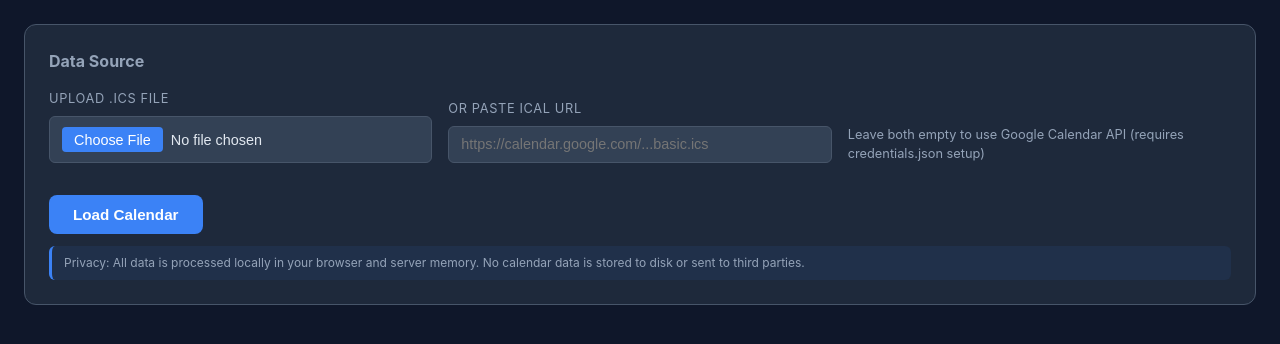
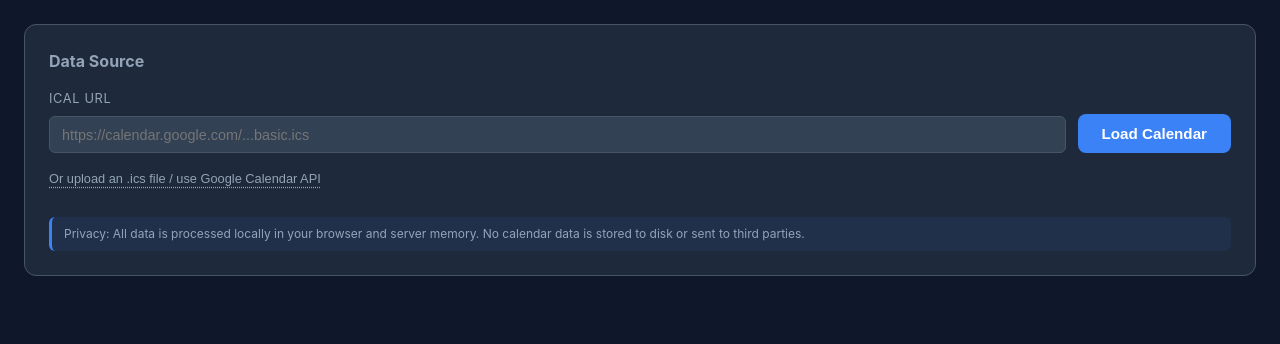
Before and after one commit to 4site-interactive-studios/ai-calendar-analysis, a Flask app: page / in a window 1280 px wide. Shown: the part 63-407 px from the top of the page. Run offline with Flask 3, Linux system fonts and the light colour scheme.

Commit message:
Promote iCal URL as primary input, add loading spinner
- Restructure data source section: iCal URL input is now front and center
  with the Load Calendar button inline beside it
- File upload and Google API options collapsed behind a toggle link
- Add full-screen loading overlay with spinner during initial calendar load
- Add inline spinners in the filter status bar during filter/reload operations

https://claude.ai/code/session_01CYdD7d5ApEwdLvsPVbLqBJ

```diff
--- a/cal_analyzer/web/templates/dashboard.html
+++ b/cal_analyzer/web/templates/dashboard.html
@@ -68,24 +68,127 @@
             color: var(--text-dim);
         }
 
-        .upload-grid {
-            display: grid;
-            grid-template-columns: 1fr 1fr 1fr;
-            gap: 1rem;
+        .url-row {
+            display: flex;
+            gap: 0.75rem;
             align-items: end;
         }
 
-        .upload-option {
+        .url-row .url-input-wrap {
+            flex: 1;
             display: flex;
             flex-direction: column;
             gap: 0.5rem;
         }
 
-        .upload-option label {
+        .url-row .url-input-wrap label {
             font-size: 0.8rem;
             color: var(--text-dim);
             text-transform: uppercase;
             letter-spacing: 0.05em;
+        }
+
+        .url-row .btn { margin-top: 0; white-space: nowrap; }
+
+        .alt-source {
+            margin-top: 0.75rem;
+        }
+
+        .alt-source-toggle {
+            background: none;
+            border: none;
+            color: var(--text-dim);
+            font-size: 0.8rem;
+            cursor: pointer;
+            padding: 0;
+            text-decoration: underline;
+            text-decoration-style: dotted;
+            text-underline-offset: 3px;
+        }
+
+        .alt-source-toggle:hover { color: var(--text); }
+
+        .alt-source-content {
+            display: none;
+            margin-top: 0.75rem;
+            padding: 0.75rem;
+            background: var(--surface2);
+            border-radius: 8px;
+        }
+
+        .alt-source-content.visible { display: block; }
+
+        .alt-source-content label {
+            font-size: 0.75rem;
+            color: var(--text-dim);
+            text-transform: uppercase;
+            letter-spacing: 0.05em;
+            display: block;
+            margin-bottom: 0.35rem;
+        }
+
+        .alt-source-content .alt-hint {
+            font-size: 0.75rem;
+            color: var(--text-dim);
+            margin-top: 0.35rem;
+        }
+
+        /* Spinner */
+        .spinner {
+            display: inline-block;
+            width: 18px;
+            height: 18px;
+            border: 2.5px solid rgba(148, 163, 184, 0.25);
+            border-top-color: var(--accent);
+            border-radius: 50%;
+            animation: spin 0.7s linear infinite;
+            vertical-align: middle;
+            margin-right: 0.4rem;
+        }
+
+        @keyframes spin {
+            to { transform: rotate(360deg); }
+        }
+
+        .loading-overlay {
+            position: fixed;
+            inset: 0;
+            background: rgba(15, 23, 42, 0.7);
+            display: flex;
+            align-items: center;
+            justify-content: center;
+            z-index: 1000;
+        }
+
+        .loading-box {
+            background: var(--surface);
+            border: 1px solid var(--border);
+            border-radius: 12px;
+            padding: 2rem 2.5rem;
+            text-align: center;
+            display: flex;
+            flex-direction: column;
+            align-items: center;
+            gap: 1rem;
+        }
+
+        .loading-box .big-spinner {
+            width: 40px;
+            height: 40px;
+            border: 3px solid rgba(148, 163, 184, 0.2);
+            border-top-color: var(--accent);
+            border-radius: 50%;
+            animation: spin 0.8s linear infinite;
+        }
+
+        .loading-box .loading-text {
+            font-size: 0.95rem;
+            color: var(--text);
+        }
+
+        .loading-box .loading-sub {
+            font-size: 0.8rem;
+            color: var(--text-dim);
         }
 
         input[type="text"], input[type="date"], input[type="file"] {
@@ -394,32 +497,42 @@
         <div class="upload-section">
             <h2>Data Source</h2>
             <form id="analyzeForm" enctype="multipart/form-data">
-                <div class="upload-grid">
-                    <div class="upload-option">
-                        <label>Upload .ics File</label>
-                        <input type="file" id="icalFile" name="ical_file" accept=".ics">
-                    </div>
-                    <div class="upload-option">
-                        <label>Or Paste iCal URL</label>
+                <div class="url-row">
+                    <div class="url-input-wrap">
+                        <label>iCal URL</label>
                         <input type="text" id="icalUrl" name="ical_url"
                                placeholder="https://calendar.google.com/...basic.ics">
                     </div>
-                    <div class="upload-option">
-                        <label>&nbsp;</label>
-                        <div style="font-size:0.8rem;color:var(--text-dim)">
-                            Leave both empty to use Google Calendar API
-                            (requires credentials.json setup)
+                    <button type="submit" class="btn" id="analyzeBtn">Load Calendar</button>
+                </div>
+                <div class="alt-source">
+                    <button type="button" class="alt-source-toggle" id="altSourceToggle">
+                        Or upload an .ics file / use Google Calendar API
+                    </button>
+                    <div class="alt-source-content" id="altSourceContent">
+                        <label>Upload .ics File</label>
+                        <input type="file" id="icalFile" name="ical_file" accept=".ics">
+                        <div class="alt-hint">
+                            Leave both empty to use Google Calendar API (requires credentials.json setup)
                         </div>
                     </div>
                 </div>
                 <div class="btn-row">
-                    <button type="submit" class="btn" id="analyzeBtn">Load Calendar</button>
                     <span class="status" id="formStatus"></span>
                 </div>
             </form>
             <div class="privacy-note">
                 Privacy: All data is processed locally in your browser and server memory.
                 No calendar data is stored to disk or sent to third parties.
+            </div>
+        </div>
+
+        <!-- Loading overlay (hidden by default) -->
+        <div class="loading-overlay" id="loadingOverlay" style="display:none">
+            <div class="loading-box">
+                <div class="big-spinner"></div>
+                <div class="loading-text" id="loadingText">Loading calendar events...</div>
+                <div class="loading-sub" id="loadingSub">Fetching and parsing your iCal data</div>
             </div>
         </div>
 
@@ -603,6 +716,21 @@
         document.getElementById('icalUrl').value = savedUrl;
     }
 
+    // Alt source toggle
+    document.getElementById('altSourceToggle').addEventListener('click', () => {
+        document.getElementById('altSourceContent').classList.toggle('visible');
+    });
+
+    // Loading overlay helpers
+    function showLoading(text, sub) {
+        document.getElementById('loadingText').textContent = text || 'Loading calendar events...';
+        document.getElementById('loadingSub').textContent = sub || 'Fetching and parsing your iCal data';
+        document.getElementById('loadingOverlay').style.display = 'flex';
+    }
+    function hideLoading() {
+        document.getElementById('loadingOverlay').style.display = 'none';
+    }
+
     // Date helpers
     function fmtDate(d) {
         const y = d.getFullYear();
@@ -666,7 +794,8 @@
 
         btn.disabled = true;
         status.className = 'status';
-        status.textContent = 'Loading all events...';
+        status.textContent = '';
+        showLoading('Loading calendar events...', 'Fetching and parsing your iCal data');
 
         const formData = new FormData(e.target);
 
@@ -708,6 +837,7 @@
             status.textContent = err.message;
         } finally {
             btn.disabled = false;
+            hideLoading();
         }
     });
 
@@ -746,10 +876,8 @@
     });
 
     async function reloadAll() {
-        // Re-fetch all events analysis (no filter)
-        const formData = new FormData(document.getElementById('analyzeForm'));
         const status = document.getElementById('filterInfo');
-        status.textContent = 'Loading...';
+        status.innerHTML = '<span class="spinner"></span> Analyzing all events...';
 
         try {
             const resp = await fetch('/api/filter', {
@@ -773,7 +901,7 @@
 
     async function applyFilter(startDate, endDate) {
         const status = document.getElementById('filterInfo');
-        status.textContent = 'Filtering...';
+        status.innerHTML = '<span class="spinner"></span> Filtering and analyzing...';
 
         try {
             const resp = await fetch('/api/filter', {
```
